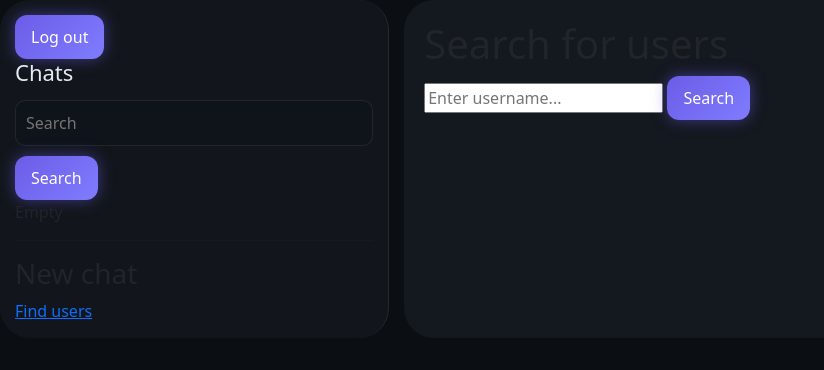
After one commit to Gigachad0987/Friendly-Chat, a Django app: page /user_search/ in a window 1280 px wide. The commit adds this page. Shown: the top 370 px of the page, without its empty margins (0-824 px from the left). Run offline with Django 5.2, Linux system fonts and the light colour scheme; the visitor is signed in with stand-in values (Sample User, id 1); data that the repository does not hold is empty.

Commit message:
added user search page

```diff
--- a/ChatApp/urls.py
+++ b/ChatApp/urls.py
@@ -5,5 +5,6 @@ urlpatterns=[
     path("", views.ChatListView.as_view(), name="ChatList"),
     path("chat/<int:pk>", views.ChatDetailView.as_view(), name="ChatInfo"),
     path("chat/<int:pk>/message", views.CreateMessageView.as_view(), name="MessageCreate"),
-    path("register/", views.UserRegisterView.as_view(), name='Register')
+    path("register/", views.UserRegisterView.as_view(), name='Register'),
+    path("user_search/", views.UserSearchView.as_view(), name='UserSearch'),
 ]
--- a/ChatApp/views.py
+++ b/ChatApp/views.py
@@ -2,7 +2,7 @@ from typing import Any
 from django.db.models.query import QuerySet
 from django.forms import BaseModelForm
 from django.http import HttpResponse
-from django.shortcuts import render
+from django.shortcuts import render, redirect
 from django.urls import reverse
 from django.views.generic import ListView, DetailView, CreateView
 from django.contrib.auth.mixins import LoginRequiredMixin
@@ -11,6 +11,10 @@ from django.db.models import Q
 from django.contrib.auth.forms import UserCreationForm
 from django.urls import reverse_lazy
 from django.contrib.auth import login
+from django.contrib import messages
+from django.contrib.auth.models import User
+
+
 
 class ChatListView(LoginRequiredMixin, ListView):
     model = Chat
@@ -46,6 +50,10 @@ class CreateMessageView(LoginRequiredMixin, CreateView):
     fields = ["text"]
     def get_success_url(self) -> str:
         return reverse("ChatInfo", kwargs={"pk":self.kwargs["pk"]})
+    def form_invalid(self, form: BaseModelForm) -> HttpResponse:
+        messages.error(self.request, "The message can't be empty")
+        pk = self.kwargs["pk"]
+        return redirect("ChatInfo", pk=pk)
     def form_valid(self, form: BaseModelForm) -> HttpResponse:
         form.instance.sender=self.request.user
         pk = self.kwargs["pk"]
@@ -61,3 +69,12 @@ class UserRegisterView(CreateView):
         user = form.save()
         login(self.request, user)
         return super().form_valid(form)
+
+class UserSearchView(ListView):
+    model = User
+    template_name = "chat/user_search.html"
+    context_object_name = "Users"
+    def get_context_data(self, **kwargs: Any) -> dict[str, Any]:
+        context = super().get_context_data(**kwargs)
+        context["chats"] = Chat.objects.filter(Q(user_1=self.request.user) | Q(user_2=self.request.user))
+        return context
--- a/static/style.css
+++ b/static/style.css
@@ -1,25 +1,201 @@
+/* ФОН */
+body {
+    background: #0B0F14;
+}
+
+/* SIDEBAR */
+.sidebar{
+    width: 30%;
+    border-right: 1px solid rgba(255,255,255,0.08);
+    border-radius: 30px;
+    overflow-y: auto;
+    padding: 15px;
+    background: #12161C;
+}
+
+/* CHAT AREA */
+.mainchat{
+    border-radius: 30px;
+    width: 70%;
+    padding: 20px;
+    background: #14181F;
+}
+
+/* MESSAGES BOX */
 .messages{
     height: 65vh;
-    border: 1px solid black;
+    border: 1px solid rgba(255,255,255,0.08);
+    border-radius: 20px;
     padding: 15px;
-    background: rgb(235, 158, 36);
+    background: #0F141A;
     overflow-y: auto;
+}
 
+/* TEXTAREA */
+textarea{
+    resize: none;
+    min-height: 44px;
+    max-height: 200px;
+    overflow-y: auto;
+    width: 100%;
+    padding: 10px;
+    box-sizing: border-box;
+
+    background: #1A1F27;
+    color: #E6EAF2;
+    border: 1px solid rgba(255,255,255,0.08);
+    border-radius: 12px;
+    outline: none;
+    transition: 0.2s;
 }
-.chat-container{
+
+textarea:focus {
+    border-color: #6C5CE7;
+    box-shadow: 0 0 10px rgba(108,92,231,0.5);
+}
+
+/* MESSAGES STYLE */
+.messages {
     display: flex;
+    flex-direction: column;
+    gap: 8px;
+    padding: 16px;
+}
 
+/* MESSAGE BASE */
+.message {
+    max-width: 65%;
+    padding: 10px 14px;
+    border-radius: 18px;
+    font-size: 15px;
+    line-height: 1.4;
+    word-wrap: break-word;
+    color: white;
 }
-.sidebar{
-    width: 30%;
-    border-right: 2px solid black;
-    overflow-y: auto;
-    padding: 15px;
-    background: rgb(0, 226, 68);
+
+/* ТВОЇ */
+.message.my {
+    background: linear-gradient(135deg, #6C5CE7, #7F7CFF);
+    align-self: flex-end;
+    border-bottom-right-radius: 4px;
+    box-shadow: 0 0 10px rgba(108,92,231,0.4);
 }
-.mainchat{
-    width: 70%;
-    padding: 20px;
-    background: rgb(24, 20, 255);
 
+/* ЧУЖІ */
+.message.other {
+    background: #1F2630;
+    align-self: flex-start;
+    border-bottom-left-radius: 4px;
 }
+
+/* TIME */
+.message small {
+    display: block;
+    font-size: 11px;
+    opacity: 0.6;
+    margin-top: 4px;
+    text-align: right;
+}
+
+/* 🔥 КНОПКИ (ГОЛОВНЕ) */
+button {
+    background: linear-gradient(135deg, #6C5CE7, #7F7CFF);
+    color: white;
+    border: none;
+    padding: 10px 16px;
+    border-radius: 12px;
+    cursor: pointer;
+    transition: 0.2s;
+    box-shadow: 0 0 15px rgba(108,92,231,0.5);
+}
+
+/* hover */
+button:hover {
+    transform: translateY(-2px);
+    box-shadow: 0 0 25px rgba(108,92,231,0.8);
+}
+
+/* active click */
+button:active {
+    transform: scale(0.97);
+}
+
+.sidebar {
+    flex: 3;
+}
+
+.mainchat {
+    flex: 7;
+}
+
+.chat-container {
+    display: flex;
+    gap: 15px; /* щоб був відступ між блоками */
+}
+
+.chat-item {
+    display: block;
+    padding: 12px 14px;
+    margin-bottom: 8px;
+    border-radius: 12px;
+    text-decoration: none;
+    color: #E6EAF2;
+    background: #14181F;
+    border: 1px solid rgba(255,255,255,0.06);
+    transition: 0.2s;
+    font-weight: 500;
+}
+
+/* hover ефект */
+.chat-item:hover {
+    background: rgba(108, 92, 231, 0.15);
+    border-color: rgba(108, 92, 231, 0.4);
+    transform: translateX(3px);
+}
+
+/* активний клік */
+.chat-item:active {
+    transform: scale(0.98);
+}
+
+/* username стиль (щоб було красивіше) */
+.chat-item span {
+    opacity: 0.7;
+    font-size: 13px;
+}
+
+.sidebar h1 {
+    font-size: 22px;
+    margin-bottom: 15px;
+    color: #E6EAF2;
+}
+
+.sidebar input {
+    width: 100%;
+    padding: 10px;
+    border-radius: 10px;
+    border: 1px solid rgba(255,255,255,0.08);
+    background: #0F141A;
+    color: white;
+    margin-bottom: 10px;
+}
+
+::-webkit-scrollbar {
+    width: 8px;
+    height: 8px;
+}
+
+::-webkit-scrollbar-track {
+    background: transparent;
+}
+
+::-webkit-scrollbar-thumb {
+    background: rgba(108, 92, 231, 0.4);
+    border-radius: 10px;
+    transition: 0.2s;
+}
+
+/* hover ефект */
+::-webkit-scrollbar-thumb:hover {
+    background: rgba(108, 92, 231, 0.8);
+}
--- a/templates/base.html
+++ b/templates/base.html
@@ -5,13 +5,14 @@
     <meta name="viewport" content="width=device-width, initial-scale=1.0">
     <title>Document</title>
     {%load static%}
+    <link href="https://cdn.jsdelivr.net/npm/bootstrap@5.3.8/dist/css/bootstrap.min.css" rel="stylesheet" integrity="sha384-sRIl4kxILFvY47J16cr9ZwB07vP4J8+LH7qKQnuqkuIAvNWLzeN8tE5YBujZqJLB" crossorigin="anonymous">
     <link rel="stylesheet" href="{%static 'style.css'%}">
 </head>
 <body>
     <header>
 
     </header>
-    <body>
+    <main>
         <div class="chat-container">
 
         <div class="sidebar">
@@ -26,9 +27,10 @@
             {%endblock%}
         </div>
         </div>
-    </body>
+    </main>
     <footer>
 
     </footer>
+    <script src="https://cdn.jsdelivr.net/npm/bootstrap@5.3.8/dist/js/bootstrap.bundle.min.js" integrity="sha384-FKyoEForCGlyvwx9Hj09JcYn3nv7wiPVlz7YYwJrWVcXK/BmnVDxM+D2scQbITxI" crossorigin="anonymous"></script>
 </body>
 </html>
--- /dev/null
+++ b/templates/chat/user_search.html
@@ -0,0 +1,35 @@
+{%extends "base.html"%}
+{%block Chats%}
+<form method="post" action="{%url 'logout'%}">
+    {%csrf_token%}
+    <button type="submmit">Log out</button></form>
+<h1>Chats</h1>
+<form method="get">
+    <input type="text" name="chat_name" placeholder="Search" value="{{request.GET.chat_name|default:''}}">
+    <button type="submit">Search</button>
+</form>
+{%if chats%}
+{%for chat in chats%}
+<p><a href="{%url 'ChatInfo' chat.pk%}">
+    {%if chat.user_2 == user%}
+    {{chat.user_1.username}}
+    {%else%}
+    {{chat.user_2.username}}
+    {%endif%}
+</a></p>
+{%endfor%}
+{%else%}
+<p>Empty</p>
+{%endif%}
+<hr>
+<h3>New chat</h3>
+<a href="{%url 'UserSearch'%}">Find users</a>
+{%endblock%}
+{%block ChatInfo%}
+<h1>Search for users</h1>
+<form methid="get">
+    <input type="text" name="UserName" placeholder="Enter username..." value="{{request.GET.UserName|default:''}}">
+    <button type="submit">Search</button>
+</form>
+
+{%endblock%}
```
Also changed, not shown: templates/chat/chat_detail.html (+44 -4 lines).
